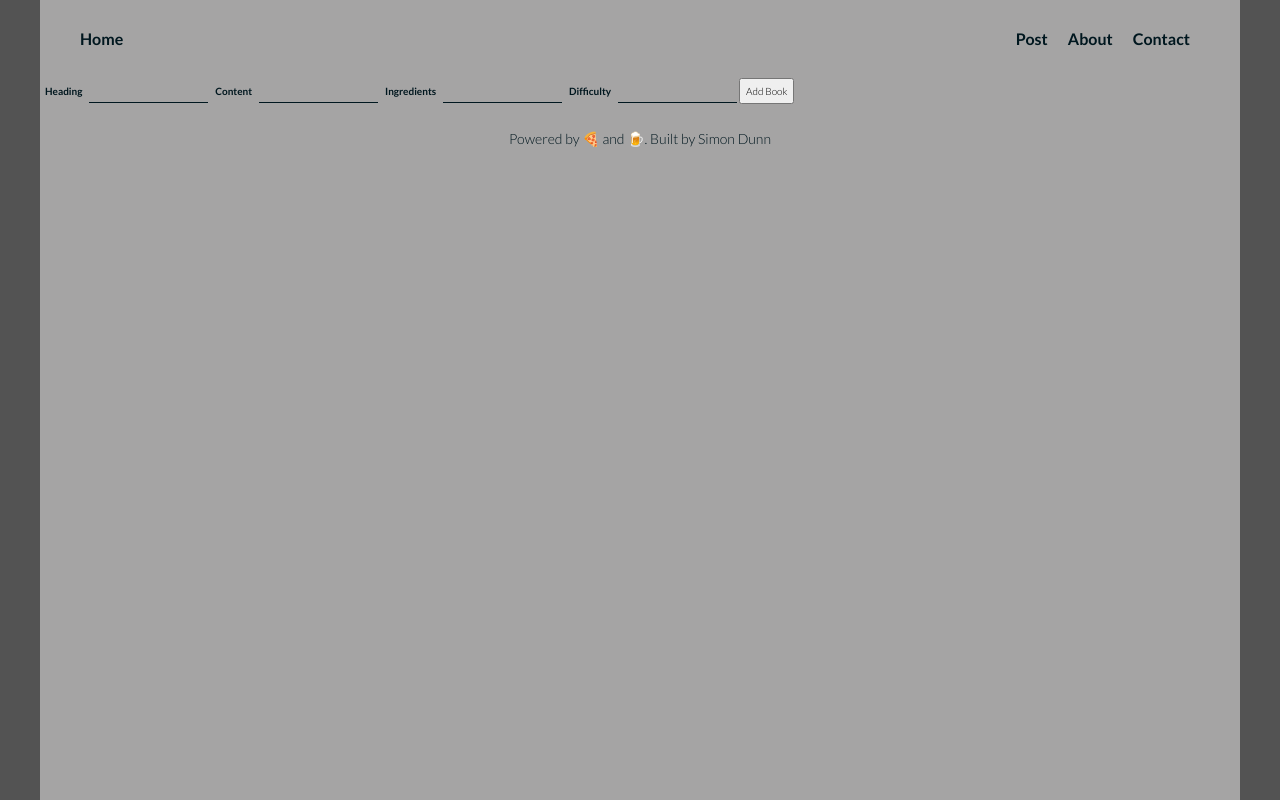
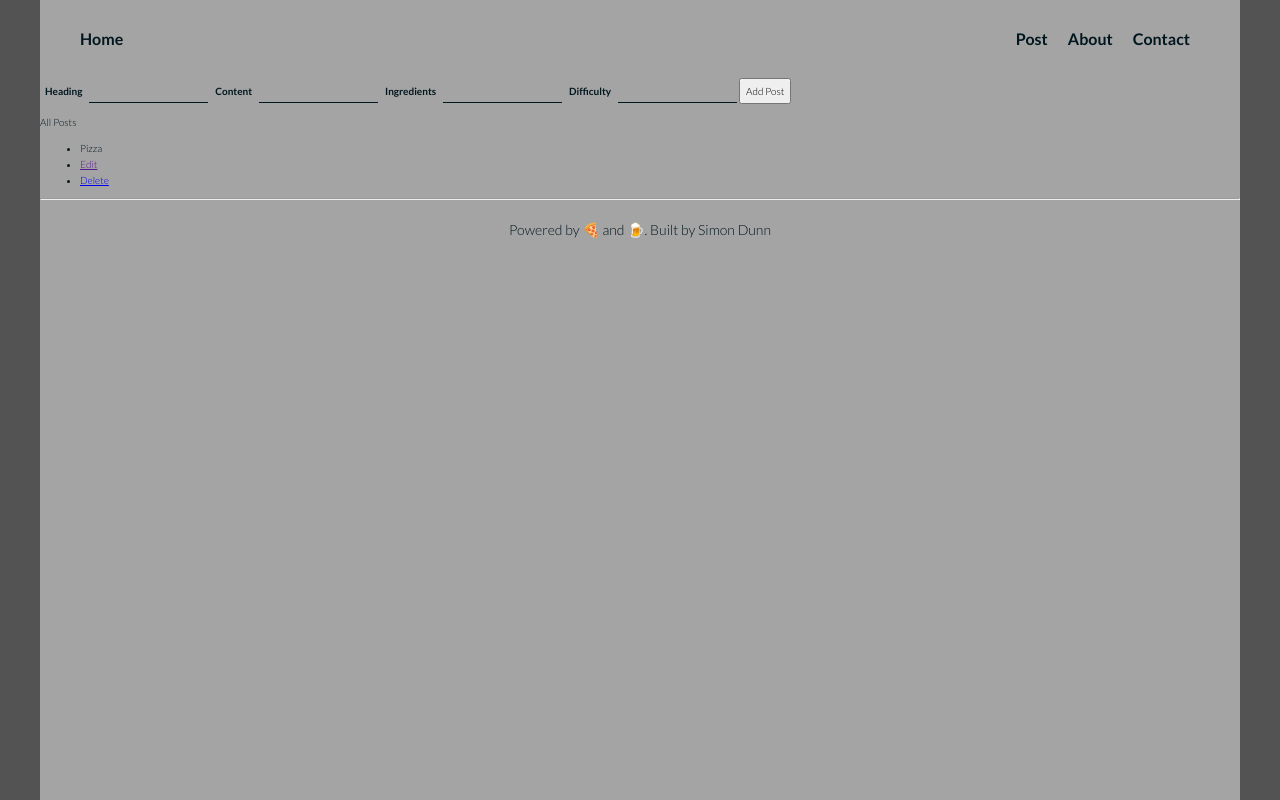
Before and after one commit to simonnineteen90/food-blog, a Flask app: page /add_post in a window 1280 px wide. Run offline with Flask 2, Linux system fonts and the light colour scheme; data comes from the database, SQL or seed files in the repository; both versions use the stored data as it was after the commit.

Commit message:
display posts from the DB and delete them

```diff
--- a/main.py
+++ b/main.py
@@ -64,14 +64,27 @@ def add_post():
             content=request.form["content"],
             ingredients=request.form["ingredients"],
             difficulty=request.form["difficulty"]
-
         )
         db.session.add(new_post)
         db.session.commit()
-        print([new_post.heading, new_post.content,new_post.ingredients,new_post.difficulty])
+        # print([new_post.heading, new_post.content,new_post.ingredients,new_post.difficulty])
         return redirect(url_for('add_post'))
 
-    return render_template('add_post.html')
+    all_posts = db.session.query(Post).all()
+    return render_template('add_post.html', posts=all_posts)
+
+# DELETE A POST
+@app.route('/delete_post')
+def delete_post():
+    # this gets the id from the argument passed in the url_for in the html template
+    post_id = request.args.get('id')
+
+    post_to_delete = Post.query.get(post_id)
+    db.session.delete(post_to_delete)
+    db.session.commit()
+    return redirect(url_for('add_post'))
+
+
 
 
 if __name__ == "__main__":
--- a/templates/add_post.html
+++ b/templates/add_post.html
@@ -11,7 +11,19 @@
     <input type="text" name="ingredients">
     <label>Difficulty</label>
     <input type="text" name="difficulty">
-    <button type="submit">Add Book</button>
+    <button type="submit">Add Post</button>
 </form>
 
+<p>All Posts</p>
+{% for post in posts %}
+<ul>
+    <li>{{post.heading}}</li>
+    <li><a href="">Edit</a></li>
+    <li><a href="{{url_for('delete_post',id=post.id)}}">Delete</a></li>
+</ul>
+
+<hr>
+{% endfor %}
+
+
 {% endblock %}
```
Also changed, not shown: food-blog.db.
